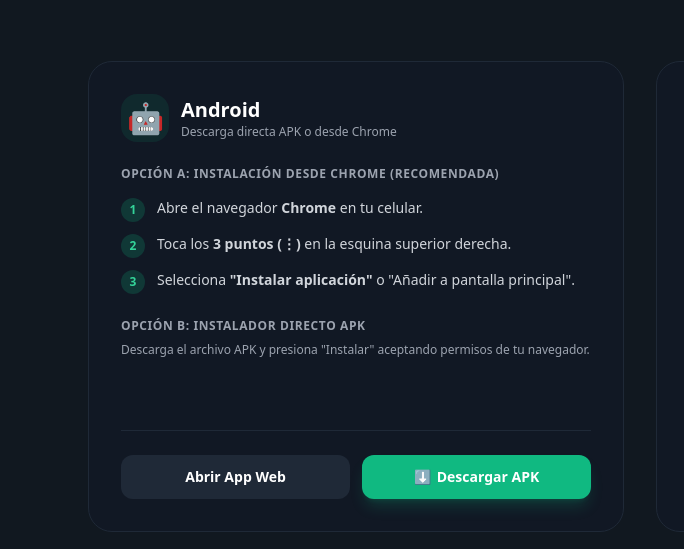
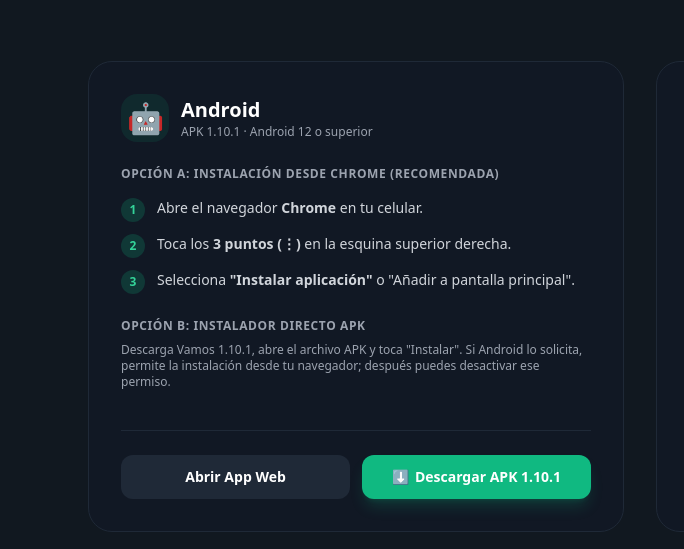
Before and after one commit to alanbr8/Vamos-, a plain HTML site: page index.html in a window 1280 px wide. Shown: the part 4727-5276 px from the top of the page, 0-684 px from the left. Drawn offline with nearby package versions, Linux system fonts and the light colour scheme.

Commit message:
Actualizar landing con descarga directa de Vamos 1.10.1 para Android 12+

```diff
--- a/index.html
+++ b/index.html
@@ -343,7 +343,7 @@
             </div>
             <div>
               <h3 class="text-xl font-bold text-white">Android</h3>
-              <p class="text-xs text-gray-400">Descarga directa APK o desde Chrome</p>
+              <p class="text-xs text-gray-400">APK 1.10.1 · Android 12 o superior</p>
             </div>
           </div>
 
@@ -364,16 +364,16 @@
           </ol>
 
           <p class="text-xs text-gray-400 mb-2 font-semibold uppercase tracking-wider">Opción B: Instalador directo APK</p>
-          <p class="text-xs text-gray-400">Descarga el archivo APK y presiona "Instalar" aceptando permisos de tu navegador.</p>
+          <p class="text-xs text-gray-400">Descarga Vamos 1.10.1, abre el archivo APK y toca "Instalar". Si Android lo solicita, permite la instalación desde tu navegador; después puedes desactivar ese permiso.</p>
         </div>
 
         <div class="mt-8 pt-6 border-t border-gray-800 flex flex-col sm:flex-row gap-3">
           <a href="https://vamos-web.onrender.com" target="_blank" class="flex-1 py-3 px-4 rounded-xl bg-gray-800 hover:bg-gray-700 text-white font-bold text-center text-sm transition">
             Abrir App Web
           </a>
-          <!-- Si subes tu archivo apk como vamos.apk en la raíz del repositorio, este botón lo descarga de una vez -->
-          <a href="https://github.com/alanbr8/Vamos-/releases/download/v1.9.9/Vamos.version.1.9.9.apk" class="flex-1 py-3 px-4 rounded-xl bg-emerald-500 hover:bg-emerald-600 text-white font-bold text-center text-sm transition flex items-center justify-center gap-1.5 shadow-lg shadow-emerald-500/20">
-            <span>⬇️</span> Descargar APK
+          <!-- Descarga directa de la APK de producción verificada. -->
+          <a href="https://github.com/alanbr8/Vamos-/releases/download/v1.10.1/Vamos.version.1.10.1.apk" class="flex-1 py-3 px-4 rounded-xl bg-emerald-500 hover:bg-emerald-600 text-white font-bold text-center text-sm transition flex items-center justify-center gap-1.5 shadow-lg shadow-emerald-500/20">
+            <span>⬇️</span> Descargar APK 1.10.1
           </a>
         </div>
       </div>
```
